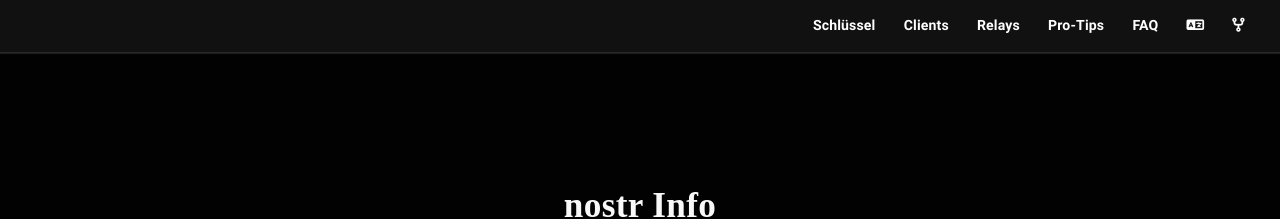
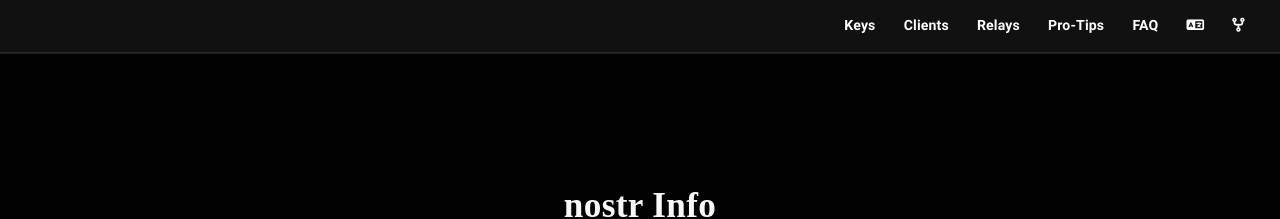
Before and after one commit to cercatrova21/nostr-info.de, a Jekyll site: the page built from index.md, in a window 1280 px wide. Shown: the top 219 px of the page. Built offline with Jekyll 4.4.1, drawn with Linux system fonts in a browser that asks for light colours; some web fonts are replaced.

Commit message:
Update navigation.html

```diff
--- a/_includes/navigation.html
+++ b/_includes/navigation.html
@@ -1,6 +1,6 @@
 <nav>
   <ul class="header__list">
-    <li><a href="#keys">Schlüssel</a></li>
+    <li><a href="#keys">Keys</a></li>
     <li><a href="#clients">Clients</a></li>
     <li><a href="#relays">Relays</a></li>
     <li><a href="#pro-tips">Pro-Tips</a></li>
```
